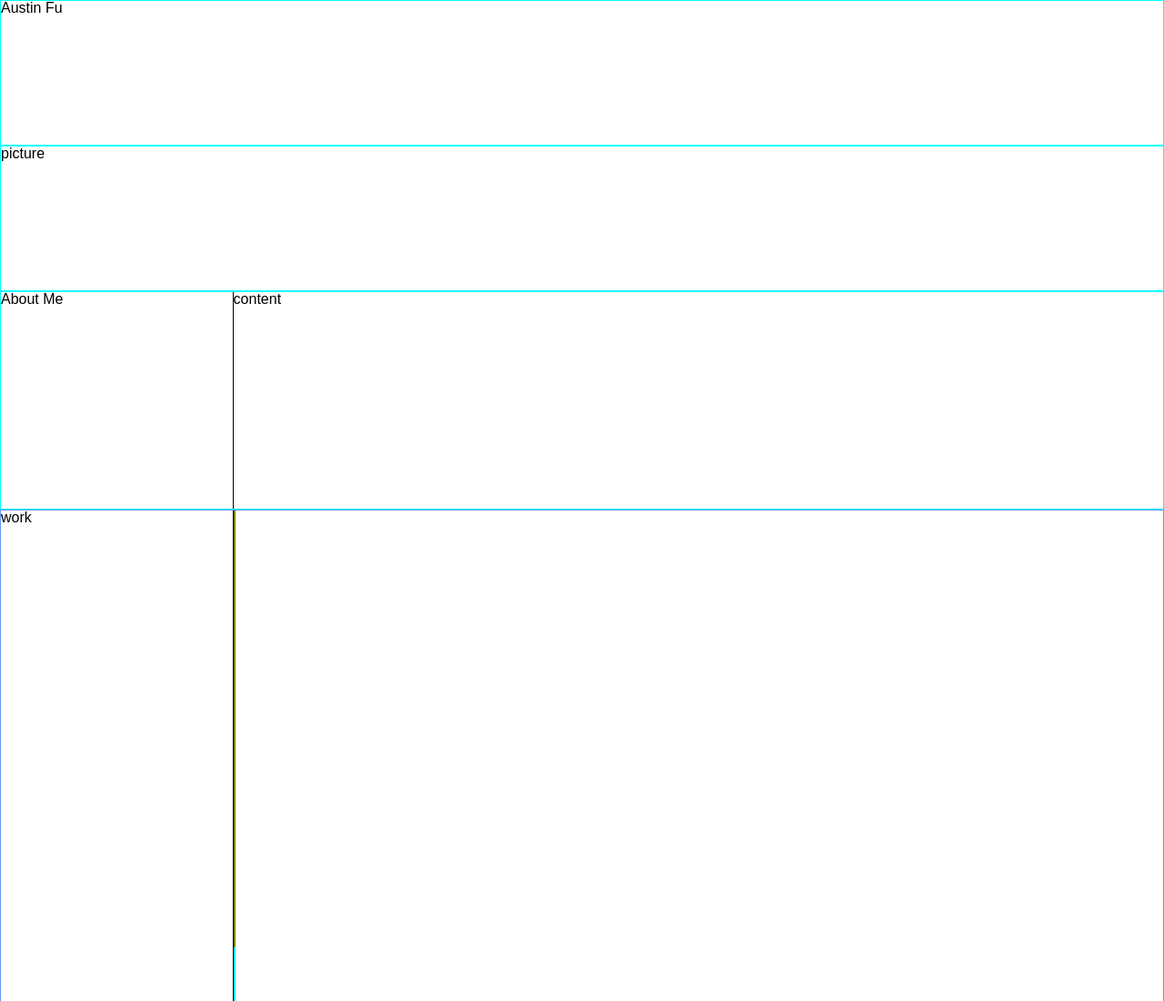
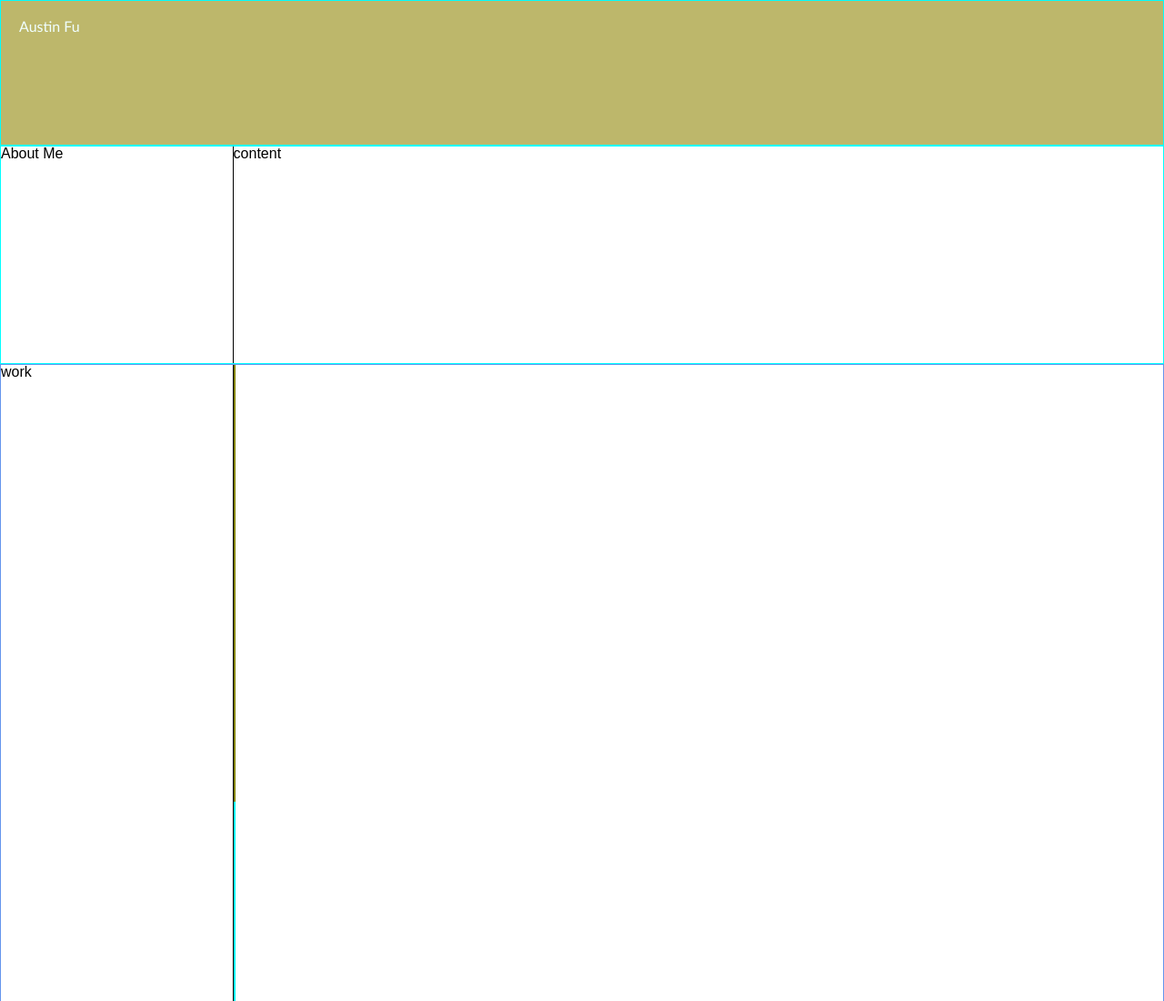
Before and after one commit to fubaru/Week-2-challenge, a plain HTML site: page index.html in a window 1280 px wide. Shown: the top 1100 px of the page at 91% size. Drawn offline with Linux system fonts and the light colour scheme.

Commit message:
CSS: add header class nav. HTML: add nav class to header element

```diff
--- a/assets/style.css
+++ b/assets/style.css
@@ -6,6 +6,16 @@ header {
 figure {
     border: 1px solid aqua;
     height: 20vh;
+}
+
+.nav {
+    padding: 20px;
+    font-family: 'Trebuchet MS', 'Lucida Sans Unicode', 'Lucida Grande', 'Lucida Sans', Arial, sans-serif;
+    background-color: darkkhaki;
+    color: azure;
+    position: fixed;
+    top: 0;
+    width: 100%;
 }
 
 .title {
--- a/index.html
+++ b/index.html
@@ -11,7 +11,7 @@
 </head>
 
 <body>
-    <header>
+    <header class="nav">
         Austin Fu
     </header>
 
```
